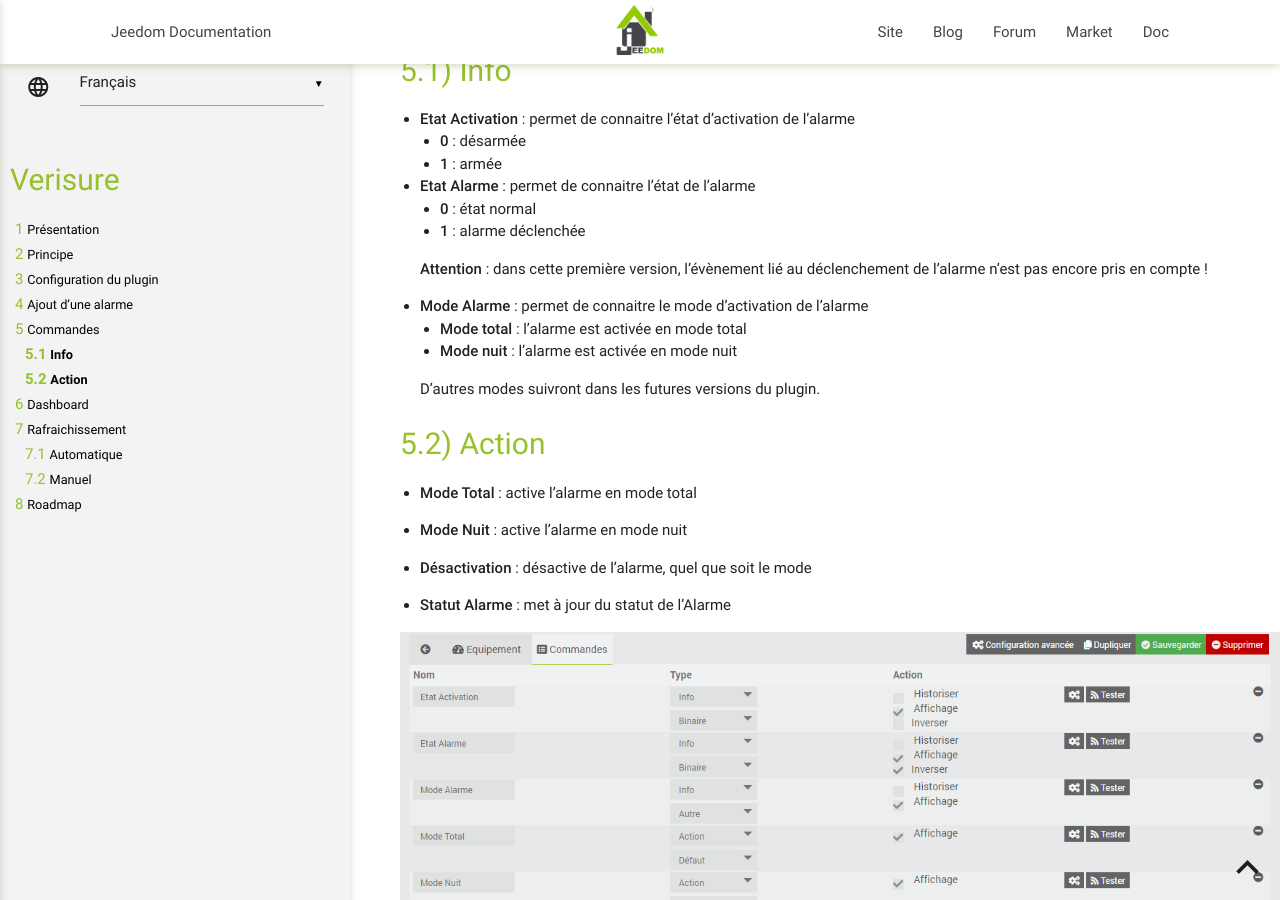
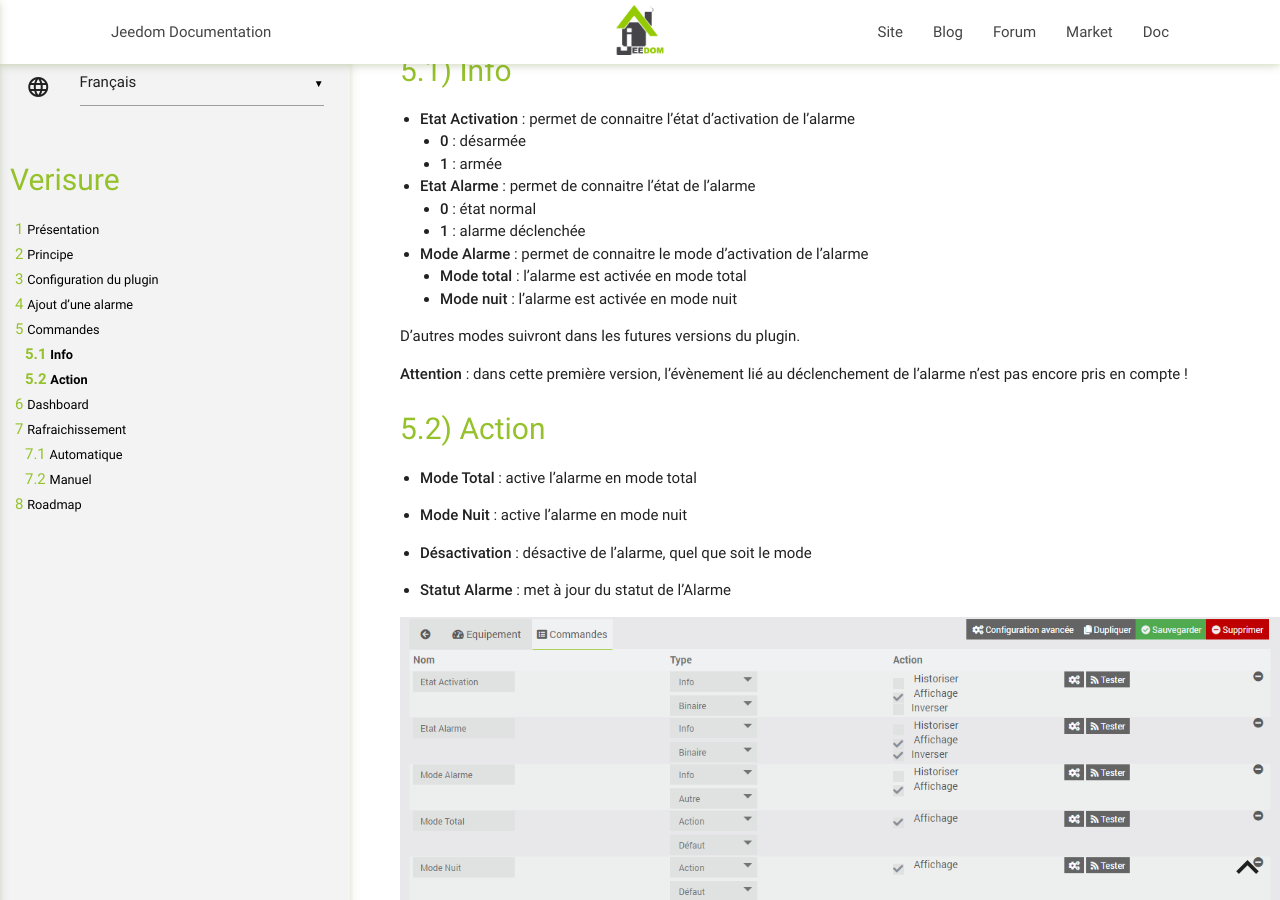
Before and after one commit to Xav-74/verisure, a Jekyll site: the page built from docs/fr_FR/index.md, in a window 1280 px wide and 900 px high, scrolled down 3471 px. Built offline with Jekyll 4.4.1, drawn with Linux system fonts in a browser that asks for light colours; our own code applies the rules of GitHub Pages for plain Markdown files.

```diff
--- a/docs/fr_FR/index.md
+++ b/docs/fr_FR/index.md
@@ -93,13 +93,14 @@ Il existe actuellement plusieurs commandes qui sont décrites ci-dessous.
 	- **0** : état normal
 	- **1** : alarme déclenchée
 
-	**Attention** : dans cette première version, l'évènement lié au déclenchement de l'alarme n'est pas encore pris en compte !
-
 -   **Mode Alarme** : permet de connaitre le mode d'activation de l'alarme
 	- **Mode total** : l'alarme est activée en mode total
 	- **Mode nuit** : l'alarme est activée en mode nuit
 
-	D'autres modes suivront dans les futures versions du plugin.
+D'autres modes suivront dans les futures versions du plugin.
+
+**Attention** : dans cette première version, l'évènement lié au déclenchement de l'alarme n'est pas encore pris en compte !
+
 
 ## Action
 
```
